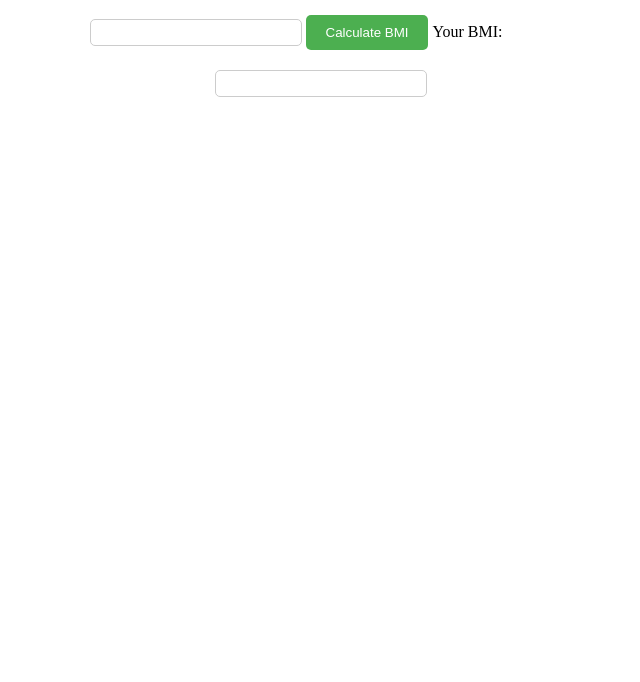
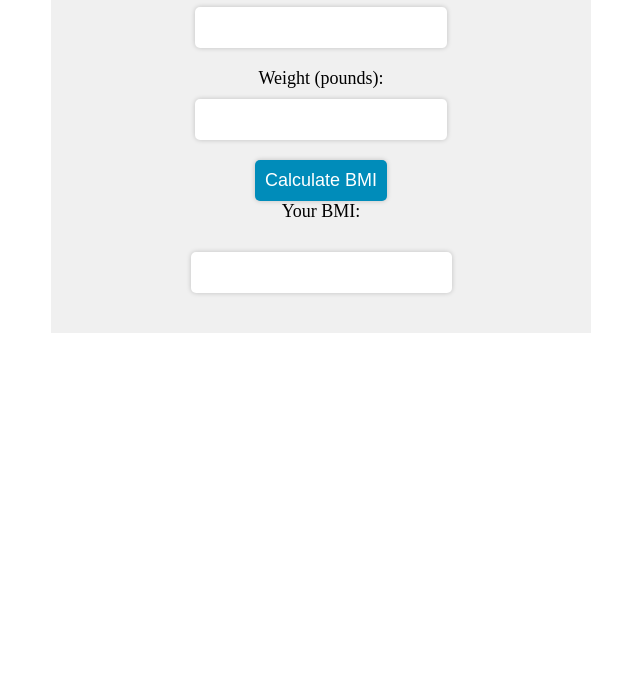
Before and after one commit to jdjhalfamazing/bmi-calculator, a plain HTML site: page index.html in a window 1280 px wide. Shown: the part 118-800 px from the top of the page, without its empty margins (319-959 px from the left). Drawn offline with Linux system fonts and the light colour scheme.

Commit message:
changed css

```diff
--- a/style.css
+++ b/style.css
@@ -1,48 +1,65 @@
+/* Style for the container */
 .container {
-	max-width: 600px;
+	max-width: 500px;
 	margin: 0 auto;
 	padding: 20px;
+	background-color: #f0f0f0;
 	text-align: center;
   }
 
+  /* Style for the heading */
   h1 {
 	margin-top: 0;
+	font-size: 36px;
   }
 
-label {
-	display: inline-block;
-	width: 120px;
-	text-align: left;
-	margin-bottom: 10px;
+  /* Style for the form */
+  form {
+	display: flex;
+	flex-direction: column;
+	align-items: center;
   }
 
-input[type=number] {
-	width: 200px;
-	padding: 5px;
-	border: 1px solid #ccc;
-	border-radius: 5px;
+  /* Style for the labels */
+  label {
+	display: block;
 	margin-bottom: 10px;
+	font-size: 18px;
   }
 
-button {
-	background-color: #4CAF50;
-	color: white;
-	padding: 10px 20px;
+  /* Style for the inputs */
+  input {
+	padding: 10px;
+	margin-bottom: 20px;
 	border: none;
 	border-radius: 5px;
-	margin-top: 10px;
-	margin-bottom: 20px;
+	box-shadow: 0 0 5px rgba(0, 0, 0, 0.2);
+	font-size: 18px;
+  }
+
+  /* Style for the button */
+  button {
+	padding: 10px;
+	background-color: #008CBA;
+	color: #fff;
+	border: none;
+	border-radius: 5px;
+	box-shadow: 0 0 5px rgba(0, 0, 0, 0.2);
+	font-size: 18px;
 	cursor: pointer;
+	transition: background-color 0.3s ease-in-out;
   }
 
   button:hover {
-	background-color: #3e8e41;
+	background-color: #005F6B;
   }
 
-input[type=text] {
-	width: 200px;
-	padding: 5px;
-	border: 1px solid #ccc;
-	border-radius: 5px;
-	margin-bottom: 10px;
+  /* Style for the result */
+  #result {
+	font-size: 18px;
+	font-weight: bold;
+	text-align: center;
+	color: #008CBA;
+	border: none;
+	margin-top: 20px;
   }
```
Lines whose indentation alone changed are shown as unchanged.
